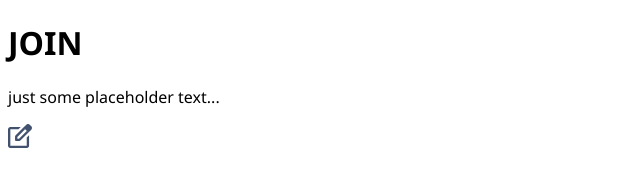
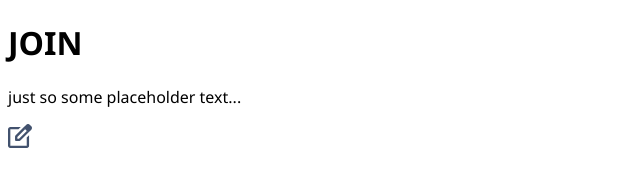
Before and after one commit to BigBackPack/Join, a plain HTML site: page html/index.html in a window 1280 px wide. Shown: the full height of the page, 0-640 px from the left. Drawn offline with Linux system fonts and the light colour scheme.

```diff
--- a/html/index.html
+++ b/html/index.html
@@ -16,7 +16,7 @@
 
 <body onload="init()">
     <h1>JOIN</h1>
-    <p>just some placeholder text...</p>
+    <p>just so some placeholder text...</p>
     <img src="../img/add_icon.svg"/>
 </body>
 </html>
```
Also changed, not shown: img/arrow_left_icon.svg (added), img/calender_icon.svg, img/checkmark_circle_icon.svg (added), img/close_icon.svg (added), img/delete_icon.svg (added), img/edit_icon.svg (added), img/join_logo_dark.svg (added), img/join_logo_white.svg (added), img/pen_circle_icon.svg (added), img/phone_icon.svg (added), img/prio_urgent_circle_icon.svg (added).
